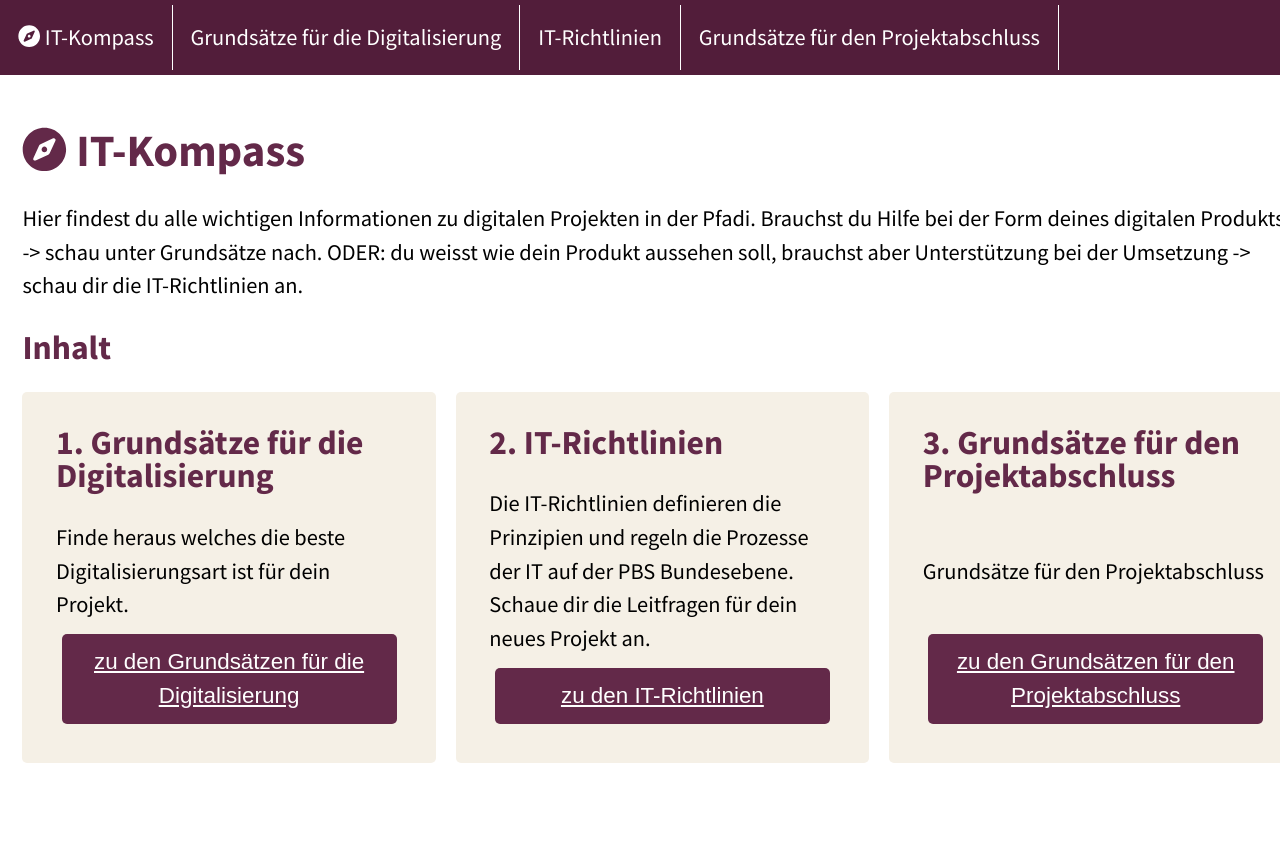
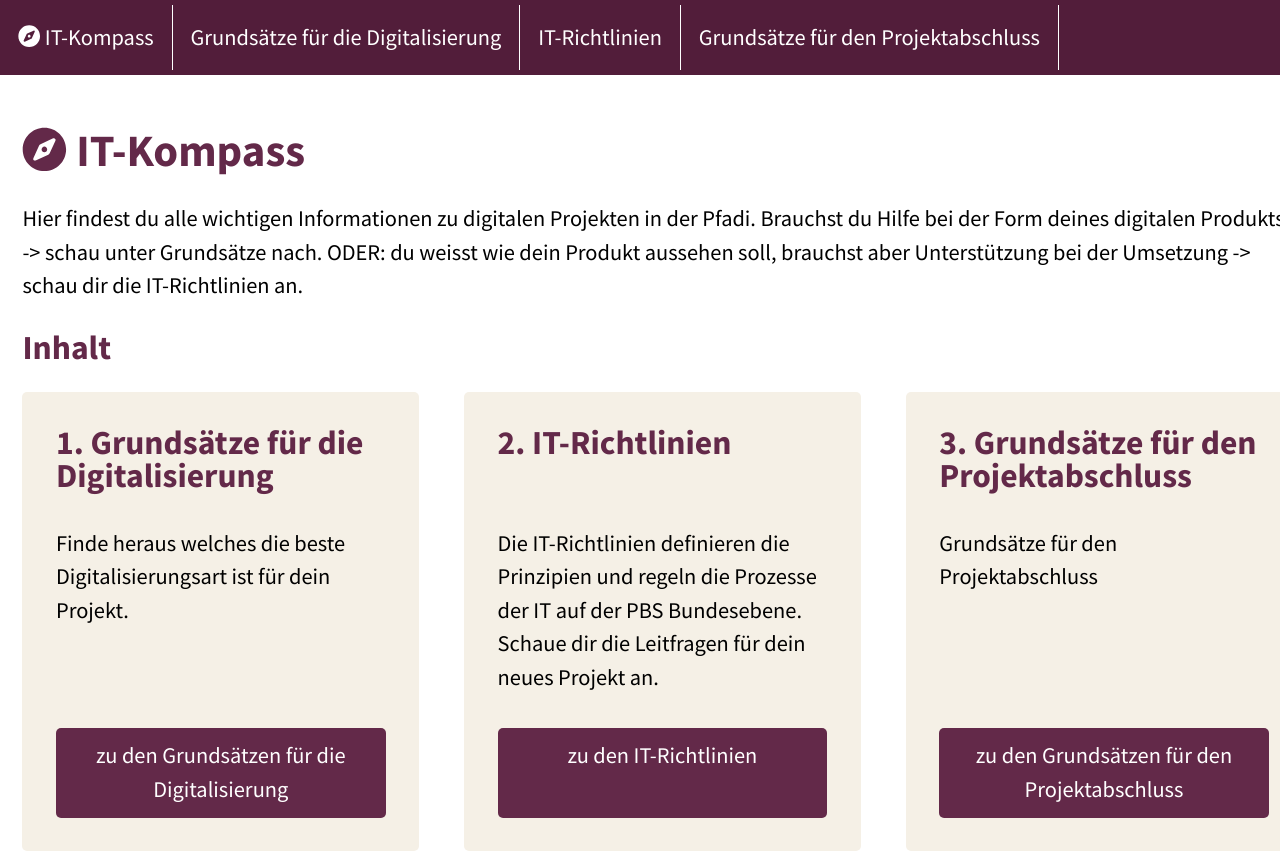
Before and after one commit to scout-ch/it-guidelines, a React (Create React App) app: page / in a window 1280 px wide. Shown: the top 852 px of the page. Built offline with nearby package versions, Linux system fonts and the light colour scheme.

Commit message:
fix: use subgrid

```diff
--- a/src/pages/HomePage.tsx
+++ b/src/pages/HomePage.tsx
@@ -6,8 +6,9 @@ import { useTranslation } from 'react-i18next';
 import styled from '@emotion/styled';
 import { Link } from 'react-router-dom';
 import { FontAwesomeIcon } from '@fortawesome/react-fontawesome';
+import { css } from '@emotion/react';
 
-export const Button = styled.button`
+const buttonStyle = css`
   font-size: 1em;
   padding: 0.5em;
   text-align: center;
@@ -16,45 +17,60 @@ export const Button = styled.button`
   border-radius: 5px;
   border: none;
   cursor: pointer;
-  margin: 0.25em;
+  text-decoration: none;
 
   &:hover {
     /* background-color: #eee; */
     outline: 3px solid var(--color-primary);
+    text-decoration: none;
   }
 `;
+
+export const Button = styled.div`
+  font-size: 1em;
+  padding: 0.5em;
+  text-align: center;
+  min-width: 5em;
+  background-color: #ddd;
+  border-radius: 5px;
+  border: none;
+  cursor: pointer;
+  text-decoration: none;
+  align-content: center;
+
+  &:hover {
+    /* background-color: #eee; */
+    outline: 3px solid var(--color-primary);
+    text-decoration: none;
+  }
+`
 
 const Card = styled.div`
   background-color: var(--color-secondary-light);
   border-radius: 5px;
   padding: 1.5rem;
-  flex-grow: 1;
-  flex-shrink: 1;
-  flex-basis: 0;
-  display: flex;
-  flex-direction: column;
-  justify-content: space-between;
+  display:grid;
+  gap: 1.5rem;
+  grid-template-rows: subgrid;
+  grid-row: span 3;
 
-  h2:first-child {
-    margin-top: 0;
+  &>* {
+    margin: 0;
   }
 
-  button {
+  a {
     background-color: var(--color-primary-light);
-    a {
-      color: white;
-    }
+    color: white;
   }
 `;
 
 export const ButtonContainer = styled.div`
-  display: flex;
-  flex-wrap: wrap;
-  gap: 20px;
+  display: grid;
+  gap: 2rem;
+  grid-template-columns: repeat(auto-fill, minmax(min(15rem, 100%), 1fr));
 
   @media (max-width: 420px) {
-    flex-direction: column;
-    gap: 10px;
+    gap: 1rem;
   }
 `;
 
@@ -76,23 +92,17 @@ export default function HomePage() {
           <Card>
             <h2>1. {t('home_page.digitalisation.title')}</h2>
             <p>{t('home_page.digitalisation.teaser')}</p>
-            <Button>
-              <Link to="/digitalisation">{t('home_page.digitalisation.button')}</Link>
-            </Button>
+            <Link css={buttonStyle} to="/digitalisation">{t('home_page.digitalisation.button')}</Link>
           </Card>
           <Card>
             <h2>2. {t('home_page.it_guidelines.title')}</h2>
             <p>{t('home_page.it_guidelines.teaser')}</p>
-            <Button>
-              <Link to="/it-guidelines">{t('home_page.it_guidelines.button')}</Link>
-            </Button>
+            <Link css={buttonStyle} to="/it-guidelines">{t('home_page.it_guidelines.button')}</Link>
           </Card>
           <Card>
             <h2>3. {t('home_page.completion.title')}</h2>
             <p>{t('home_page.completion.title')}</p>
-            <Button>
-              <Link to="/completion">{t('home_page.completion.button')}</Link>
-            </Button>
+            <Link css={buttonStyle} to="/completion">{t('home_page.completion.button')}</Link>
           </Card>
         </ButtonContainer>
       </p>
```
